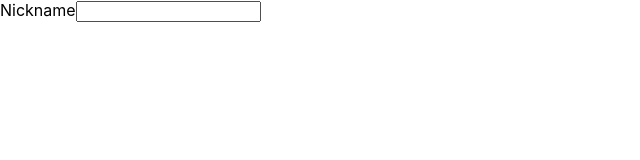
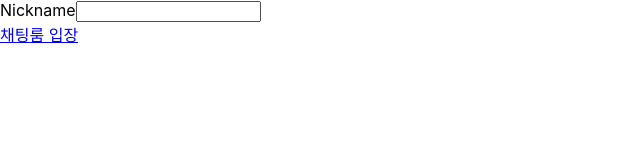
Before and after one commit to groovypark/deptalk, a React (Create React App) app: page / in a window 1280 px wide. Shown: the top 160 px of the page, without its empty margins (0-640 px from the left). Built offline with nearby package versions, Linux system fonts and the light colour scheme.

Commit message:
add link to path chatting

```diff
--- a/src/App.js
+++ b/src/App.js
@@ -1,13 +1,16 @@
-import React, { Component } from 'react';
+import React, { Component, Fragment } from 'react';
 import './App.css';
-// import { Route, Switch } from "react-router-dom";
-import AddUser from './components/AddUser';
+import { Link } from "react-router-dom";
+import AddUser from './Components/AddUser';
 // import ChattingRoom from './components/ChattingRoom';
 
 class App extends Component {
   render() {
     return (
-      <AddUser/>
+      <Fragment>
+        <AddUser/>
+        <Link to="chatting">채팅룸 입장</Link>
+      </Fragment>
       // <Switch>
       //   <Route exact path="/" component={AddUser}/>
       //   <Route path="/chatting" component={ChattingRoom}/>
--- a/src/Components/AddUser.js
+++ b/src/Components/AddUser.js
@@ -1,5 +1,5 @@
 import React, { Component } from 'react';
-import { Redirect } from 'react-router-dom';
+// import { Redirect } from 'react-router-dom';
 
 class AddUser extends Component {
   constructor(props) {
@@ -27,7 +27,7 @@ class AddUser extends Component {
       users.push({id: id++, nickname: e.target.value});
       this.setState({users});
       console.log('users', users);
-      return <Redirect to='/chattingroom' />
+      // return <Redirect to='/chattingroom' />
     }
   }
   render() {
--- a/src/index.js
+++ b/src/index.js
@@ -5,7 +5,7 @@ import App from './App';
 import * as serviceWorker from './serviceWorker';
 import { BrowserRouter as Router, Route, Switch } from 'react-router-dom'
 // import AddUser from './components/AddUser';
-import ChattingRoom from './components/ChattingRoom';
+import ChattingRoom from './Components/ChattingRoom';
 
 const router = (
   <Router>
```
